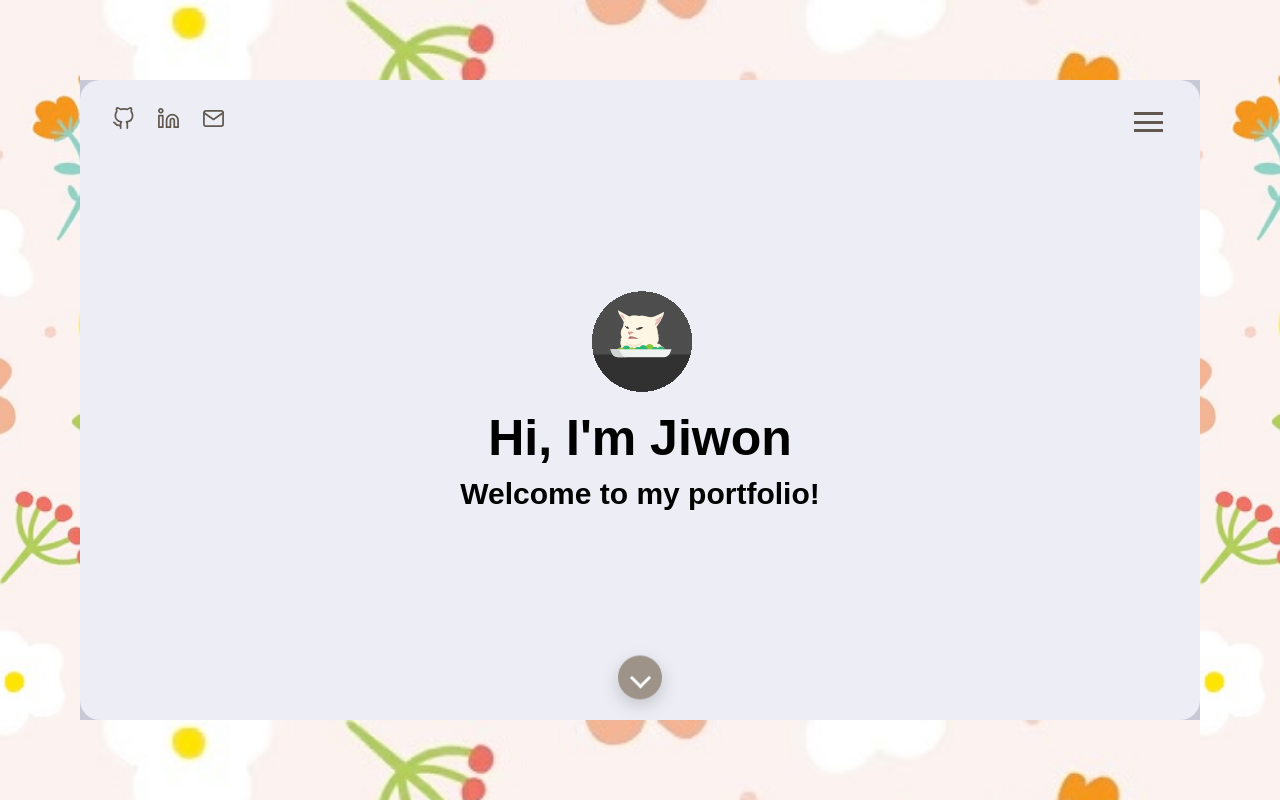
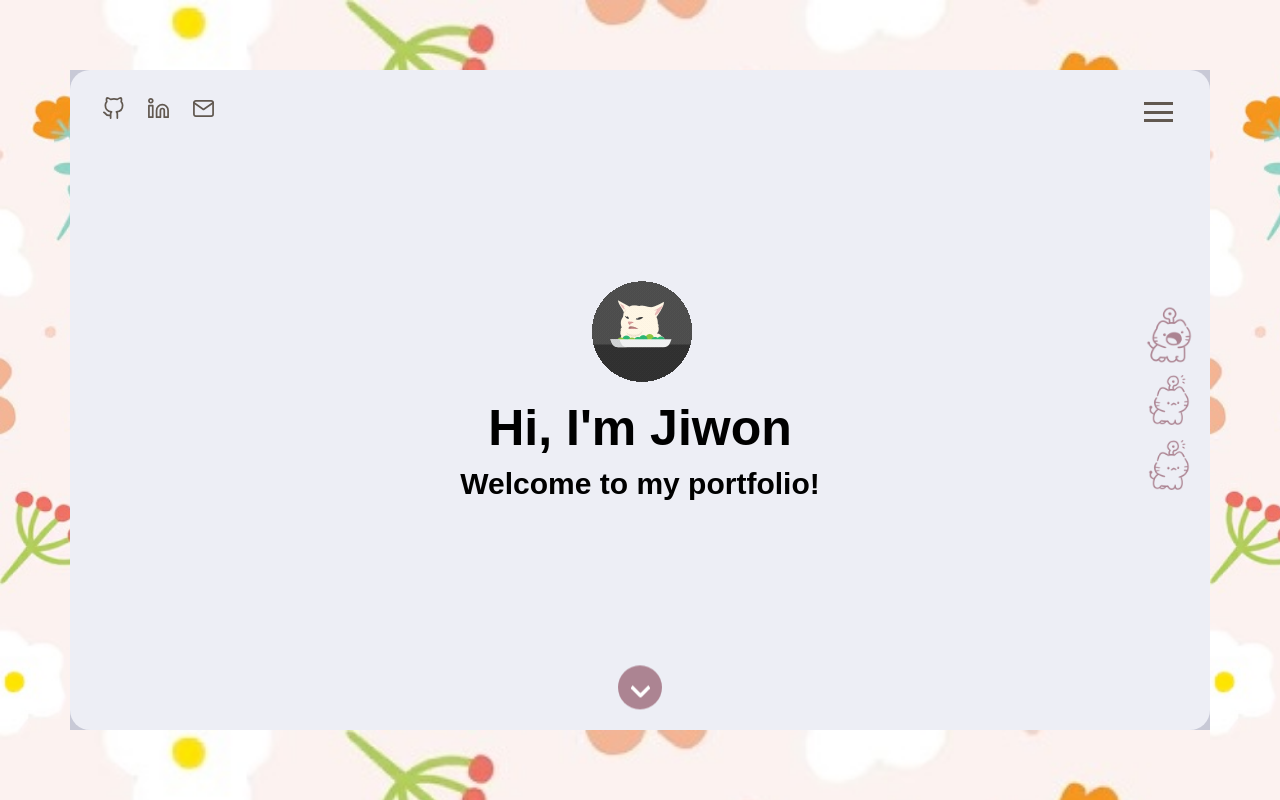
Before and after one commit to Jbae1004/j1bae-portfolio, a React (Create React App) app: page / in a window 1280 px wide. Built offline with nearby package versions, Linux system fonts and the light colour scheme; a web font is replaced by a local one.

Commit message:
BreadCrumbs uploaded

```diff
--- a/src/App.jsx
+++ b/src/App.jsx
@@ -1,5 +1,5 @@
 import styles from "./App.module.scss";
-import { Home, NavBar, MainBorder, SocialHeaders, ScrollHint } from "./components";
+import { Home, NavBar, MainBorder, SocialHeaders, ScrollHint, BreadCrumbs } from "./components";
 import { About, Contact } from "./pages";
 // import clsx from 'clsx';
 
@@ -13,21 +13,22 @@ export default function App() {
         <ScrollHint />
         <NavBar />
 
-        <div id='hello' className={styles.scrollSnapContainer}>
-          <section className={styles.snapSection}>
+        <BreadCrumbs sections={["home", "about", "contact"]} scrollContainerId="hint" />
+
+        <div id='hint' className={styles.scrollSnapContainer}>
+          <section data-section="home" className={styles.snapSection}>
             <Home />
           </section>
 
-          <section className={styles.snapSection}>
+          {/* <section className={styles.snapSection}>
             <About />
-          </section>
+          </section> */}
 
           {/* <section className={clsx(styles.snapSection, styles.aboutSection)}>
             <About />
           </section> */}
 
-
-          <section className={styles.snapSection}>
+          <section data-section="contact" className={styles.snapSection}>
             <Contact />
           </section>
         </div>
--- a/src/App.module.scss
+++ b/src/App.module.scss
@@ -1,4 +1,4 @@
-$border-thickness: 80px;
+$border-thickness: 70px;
 
 .body {
   position: relative;
--- /dev/null
+++ b/src/assets/icons/index.js
@@ -0,0 +1,2 @@
+export { default as heartIcon1 } from './heartIcon1.png'
+export { default as heartIcon2 } from './heartIcon2.png'
--- /dev/null
+++ b/src/components/BreadCrumbs/BreadCrumbs.jsx
@@ -0,0 +1,57 @@
+import { useEffect, useState } from "react";
+import styles from "./BreadCrumbs.module.scss";
+import { heartIcon1, heartIcon2 } from "../../assets/icons"
+
+export const BreadCrumbs = () => {
+    const pages = ["home", "about", "contact"];
+    const [currentPage, setCurrentPage] = useState("home");
+
+    const scrollToPage = (page) => {
+        document
+            .querySelector(`[data-section='${page}']`)
+            ?.scrollIntoView({ behavior: "smooth", block: "start" });
+    };
+
+    useEffect(() => {
+        const observer = new IntersectionObserver(
+            (entries) => {
+                const visible = entries.find((entry) => entry.isIntersecting);
+                if (visible) setCurrentPage(visible.target.dataset.section);
+            },
+            { threshold: 0.5 }
+        );
+
+        pages.forEach((page) => {
+            const section = document.querySelector(`[data-section='${page}']`);
+            if (section) observer.observe(section);
+        });
+
+        return () => observer.disconnect();
+    }, []);
+
+    return (
+        <div className={styles.crumbs} aria-label="Page breadcrumbs">
+            {pages.map((page) => {
+                const active = page === currentPage;
+                return (
+                    <button
+                        key={page}
+                        type="button"
+                        className={styles.item}
+                        onClick={() => scrollToPage(page)}
+                        aria-label={`Go to ${page}`}
+                    >
+                        <img
+                            src={active ? heartIcon2 : heartIcon1}
+                            alt=""
+                            className={`${styles.icon} ${active ? styles.active : ""}`}
+                            draggable={false}
+                        />
+                    </button>
+                );
+            })}
+        </div>
+    );
+};
+
+export default BreadCrumbs;
--- /dev/null
+++ b/src/components/BreadCrumbs/BreadCrumbs.module.scss
@@ -0,0 +1,24 @@
+.crumbs {
+  position: absolute;
+  right: 16px;
+  top: 50%;
+  transform: translateY(-50%);
+  display: flex;
+  flex-direction: column;
+  gap: 15px;
+}
+
+.item {
+  all: unset;
+  cursor: pointer;
+  line-height: 0;
+}
+
+.icon {
+  width: 50px;
+  height: 50px;
+  transition: transform 120ms ease, opacity 120ms ease;
+}
+
+.icon:hover { transform: scale(1.06);}
+.active { transform: scale(1.1);}
--- a/src/components/MainBorder/MainBorder.jsx
+++ b/src/components/MainBorder/MainBorder.jsx
@@ -1,6 +1,6 @@
 import styles from "./MainBorder.module.scss";
 
-const MainBorder = () => (
+export const MainBorder = () => (
   <>
     <div className={styles.topBorder} />
     <div className={styles.bottomBorder} />
--- a/src/components/MainBorder/MainBorder.module.scss
+++ b/src/components/MainBorder/MainBorder.module.scss
@@ -1,4 +1,4 @@
-$border-thickness: 80px;
+$border-thickness: 70px;
 
 .border-x {
   position: fixed;
--- a/src/components/Navbar/NavBar.module.scss
+++ b/src/components/Navbar/NavBar.module.scss
@@ -42,7 +42,7 @@
   height: 200px;
   margin: 0;
   list-style: none;
-  background-color: #9e9389;
+  background-color: #ac8492;
   border-bottom-left-radius: 300px;
   z-index: 9;
   display: flex;
--- a/src/components/ScrollHint/ScrollHint.jsx
+++ b/src/components/ScrollHint/ScrollHint.jsx
@@ -9,11 +9,10 @@ export default function ScrollHint() {
         if (aboutSection) {
             aboutSection.scrollIntoView({ behavior: "smooth" });
         }
-        setVisible(false); // hide after click
+        setVisible(false);
     };
 
     const handleScroll = (e) => {
-        // This checks the container's scroll position instead of window.scrollY
         if (e.target.scrollTop === 0) {
             setVisible(true);
         } else {
@@ -22,7 +21,7 @@ export default function ScrollHint() {
     };
 
     useEffect(() => {
-        const scrollContainer = document.getElementById('hello');
+        const scrollContainer = document.getElementById('hint');
         if (scrollContainer) {
             scrollContainer.addEventListener("scroll", handleScroll);
             return () => scrollContainer.removeEventListener("scroll", handleScroll);
--- a/src/components/ScrollHint/ScrollHint.module.scss
+++ b/src/components/ScrollHint/ScrollHint.module.scss
@@ -1,6 +1,7 @@
 @keyframes float {
-  0%, 100% { transform: translate(-50%, 0); }
-  50%      { transform: translate(-50%, -10px); }
+    0%,
+    100% { transform: translate(-50%, 0); }
+    50% { transform: translate(-50%, -10px); }
 }
 
 .hint {
@@ -12,19 +13,19 @@
     height: 44px;
     border: none;
     border-radius: 50%;
-  background: #9e9389;
+    background: #ac8492;
     cursor: pointer;
     animation: float 1.4s ease-in-out infinite;
     display: grid;
     place-items: center;
-  box-shadow: 0 6px 18px rgba(0,0,0,.18);
 
     &::before {
         content: "";
-    width: 12px;
-    height: 12px;
-    border-left: 3px solid #fff;
-    border-bottom: 3px solid #fff;
+        width: 11px;
+        height: 11px;
+        border-radius: 3px;
+        border-left: 4px solid #fff;
+        border-bottom: 4px solid #fff;
         transform: rotate(-45deg);
     }
 }
--- a/src/components/index.js
+++ b/src/components/index.js
@@ -1,5 +1,6 @@
 export { default as Home } from './Home/Home';
 export { default as SocialHeaders } from './SocialHeaders/SocialHeaders';
+export { default as ScrollHint } from './ScrollHint/ScrollHint';
+export { default as BreadCrumbs } from './BreadCrumbs/BreadCrumbs';
 export { default as NavBar } from './Navbar/NavBar';
 export { default as MainBorder } from './MainBorder/MainBorder';
-export { default as ScrollHint } from './ScrollHint/ScrollHint';
```
Also changed, not shown: src/assets/icons/heartIcon1.png (added), src/assets/icons/heartIcon2.png (added). Lines whose indentation alone changed are shown as unchanged.
